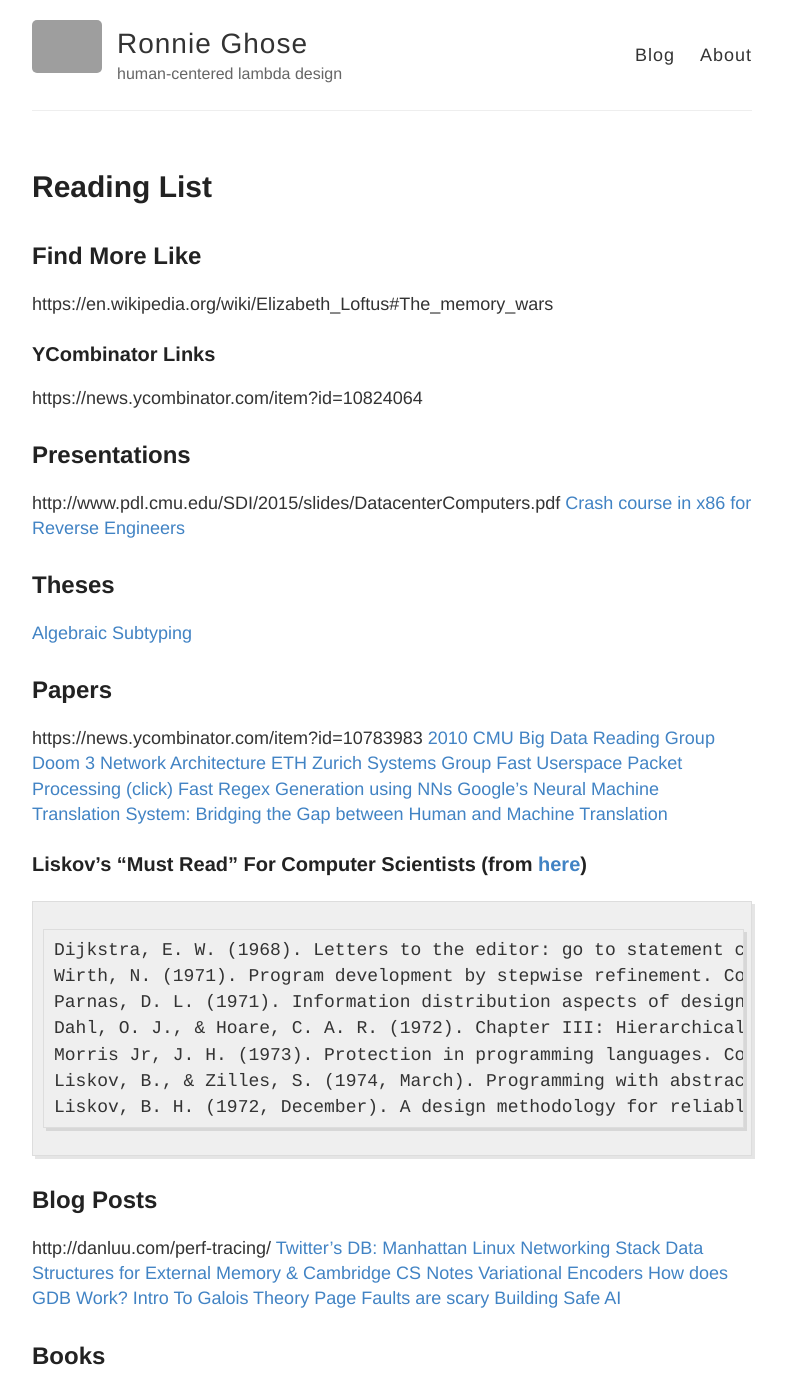
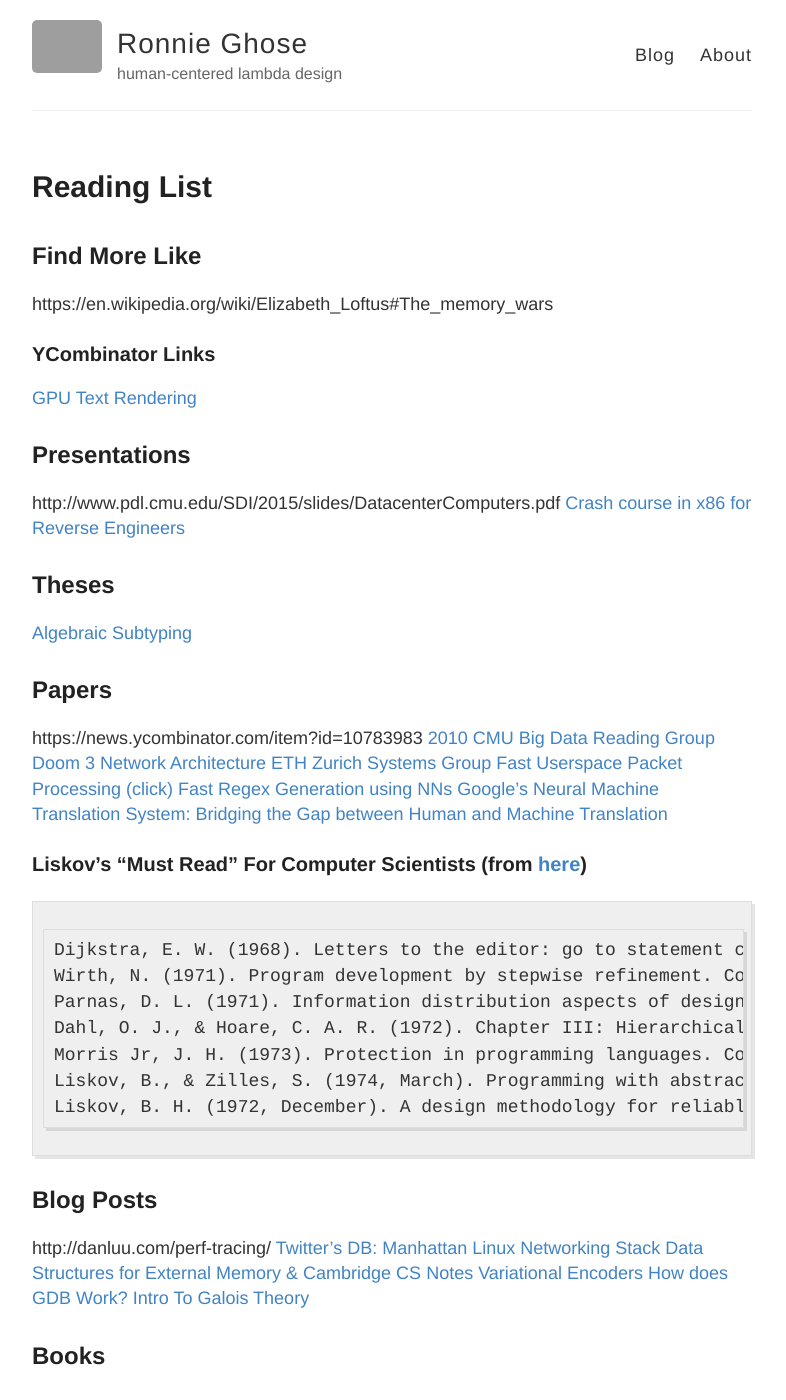
Before and after one commit to RONNCC/ronncc.github, a Jekyll site: the page built from _posts/2015-12-25-ReadingList.md, in a window 1280 px wide and 1400 px high. Shown: the whole window, without its empty margins (248-1034 px from the left). Built offline with Jekyll 4.4.1, drawn with Linux system fonts in a browser that asks for light colours; comment, search, counter and statistics services are not loaded; grey boxes are pictures that could not be loaded.

Commit message:
Updated 2015-12-25-ReadingList.md

```diff
--- a/_posts/2015-12-25-ReadingList.md
+++ b/_posts/2015-12-25-ReadingList.md
@@ -17,7 +17,8 @@ title: Reading List
 https://en.wikipedia.org/wiki/Elizabeth_Loftus#The_memory_wars
 
 ### YCombinator Links
-https://news.ycombinator.com/item?id=10824064
+[GPU Text Rendering](https://news.ycombinator.com/item?id=10824064)
+
 
 
 ## Presentations
@@ -57,10 +58,6 @@ http://danluu.com/perf-tracing/
 [Variational Encoders](https://jaan.io/unreasonable-confusion/)
 [How does GDB Work?](http://jvns.ca/blog/2016/08/10/how-does-gdb-work/)
 [Intro To Galois Theory](https://nrich.maths.org/1422)
-[Page Faults are scary](http://zeuxcg.org/2014/12/21/page-fault-queue/#fn:6)
-[Building Safe AI](https://iamtrask.github.io/2017/03/17/safe-ai/)
-
-
 
 ## Books
 
```
